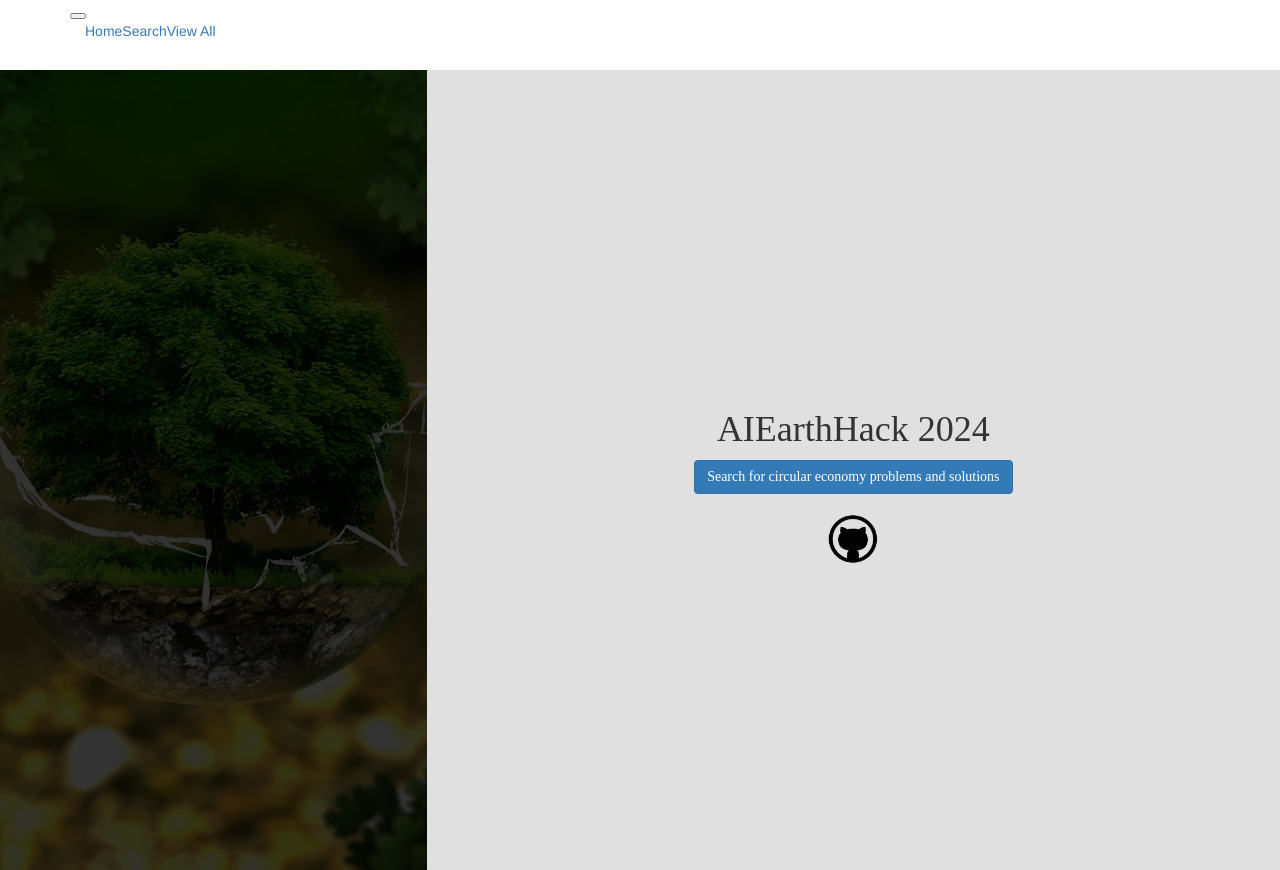
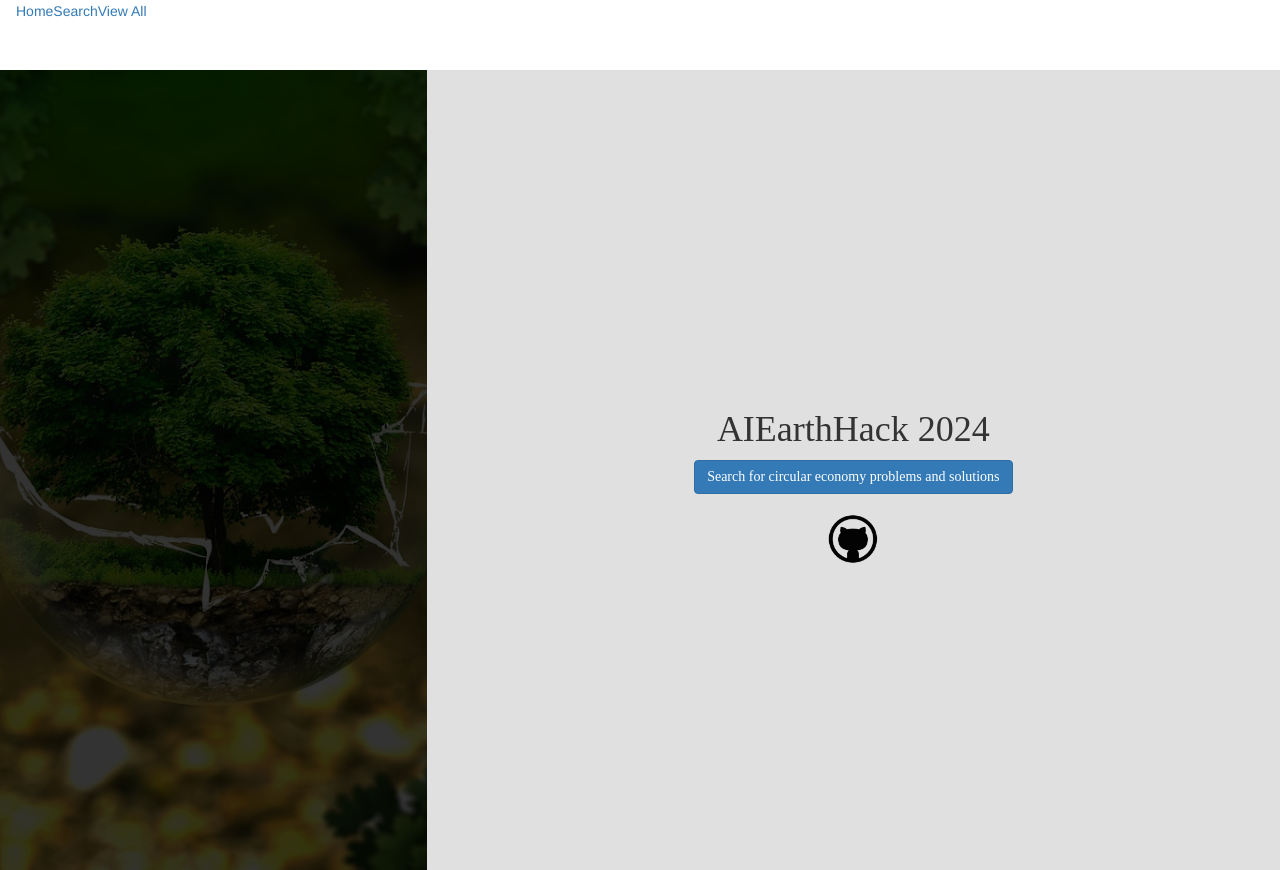
Before and after one commit to kiransprasad/AIEarthhack2024, a React (Create React App) app in the folder frontend/: page / in a window 1280 px wide. Built offline with nearby package versions, Linux system fonts and the light colour scheme; the HTML template or start-up script is replaced by a standard one.

Commit message:
Final merge?

```diff
--- a/frontend/package.json
+++ b/frontend/package.json
@@ -18,7 +18,8 @@
     "react-router-dom": "^6.21.1",
     "react-scripts": "5.0.1",
     "styled-components": "^6.1.6",
-    "web-vitals": "^2.1.4"
+    "web-vitals": "^2.1.4",
+    "yarn": "^1.22.21"
   },
   "scripts": {
     "start": "react-scripts start",
--- a/frontend/src/App.js
+++ b/frontend/src/App.js
@@ -9,17 +9,14 @@ import './index.css';
 function App() {
   return (
     <Router>
-    <Navbar data-bs-theme="dark" expand="lg" className="bg-body-tertiary">
-      <Container>
-        <Navbar.Toggle aria-controls="basic-navbar-nav" />
-        <Navbar.Collapse id="basic-navbar-nav">
-          <Nav className="me-auto">
-            <Nav.Link href="/">Home</Nav.Link>
-            <Nav.Link href="/search">Search</Nav.Link>
-            <Nav.Link href="/view-all">View All</Nav.Link>
-          </Nav>
-        </Navbar.Collapse>
-      </Container>
+    <Navbar bsStyle="inverse" collapseOnSelect>
+      <Navbar.Collapse>
+        <Nav>
+          <Nav.Link href="/">Home</Nav.Link>
+          <Nav.Link href="/search">Search</Nav.Link>
+          <Nav.Link href="/view-all">View All</Nav.Link>
+        </Nav>
+      </Navbar.Collapse>
     </Navbar>
 
       <Routes>
--- a/frontend/src/index.css
+++ b/frontend/src/index.css
@@ -194,3 +194,7 @@ div.error {
   margin-left: 1vw;
   margin-right: 1vw;
 }
+
+.navbarBG {
+  background-color: "#2b3035";
+}
```
Also changed, not shown: 2 other files (tests, documents, lock files or other folders).
